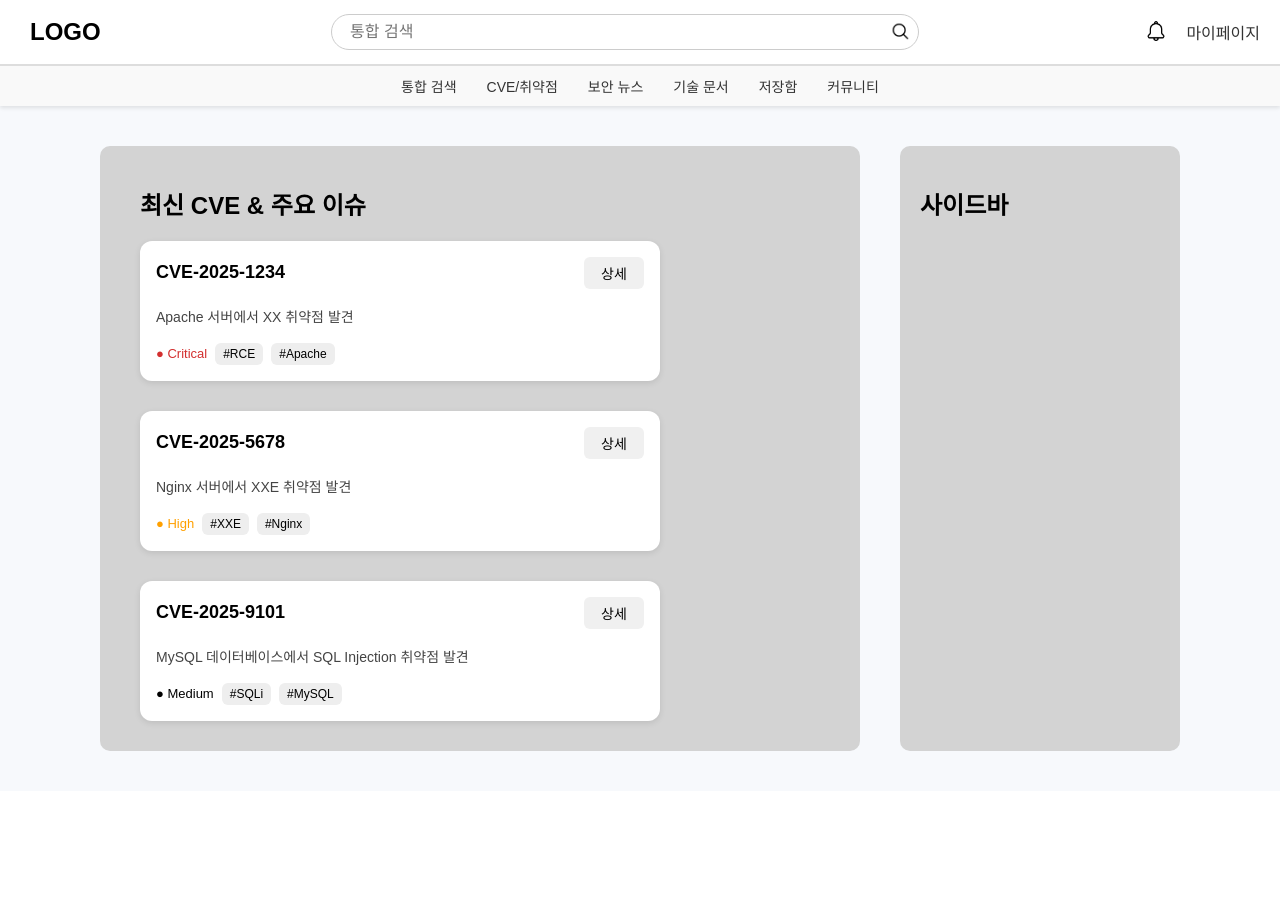
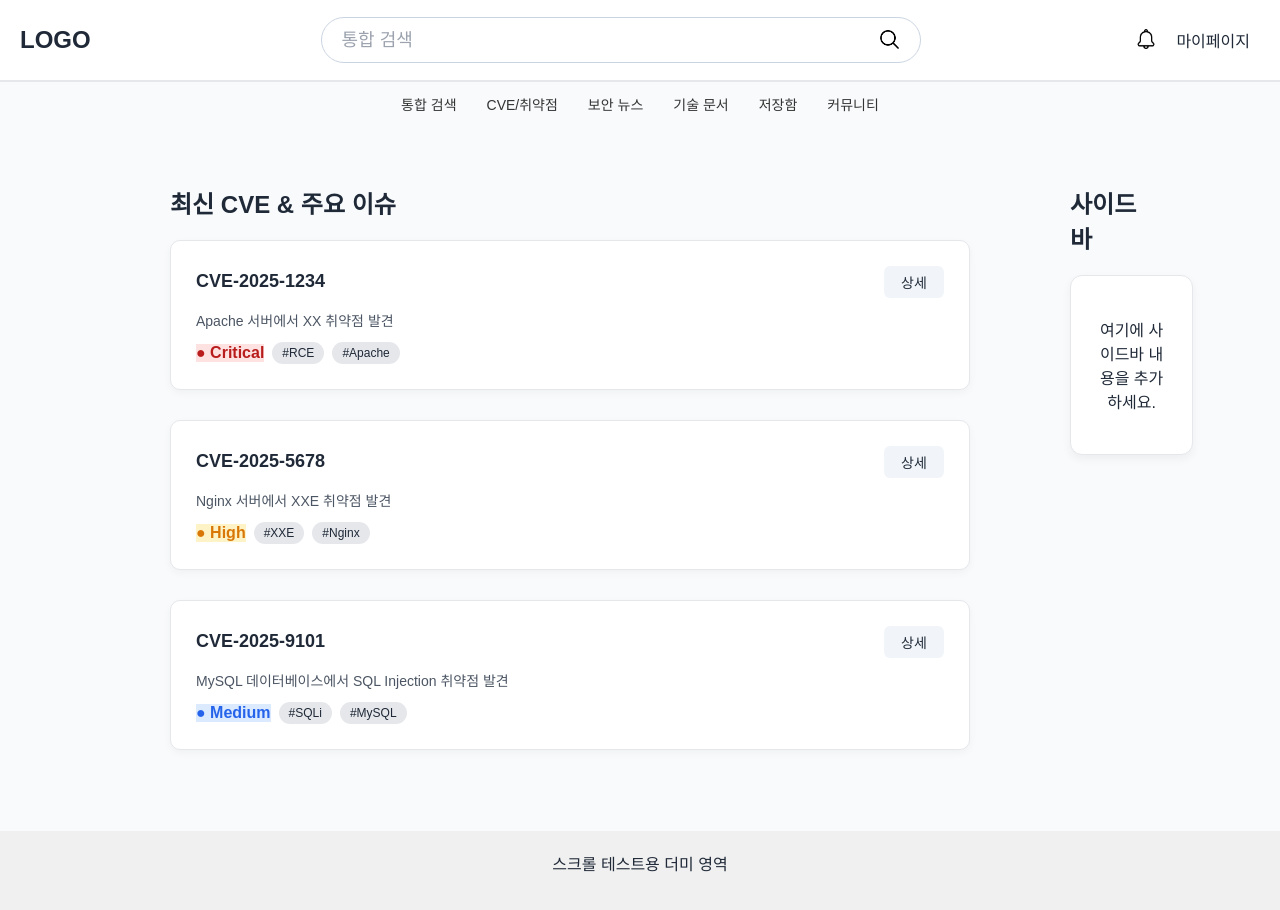
Before and after one commit to mingyu1715/web_project, a plain HTML site: page index.html in a window 1280 px wide. Shown: the top 910 px of the page. Before the commit the page ends 800 px from the top, so only its background shows below. Drawn offline with Linux system fonts and the light colour scheme.

Commit message:
디자인 수정

```diff
--- a/index.html
+++ b/index.html
@@ -78,9 +78,12 @@
                     </div>
                 </div>
             </div>
-            <div class="right-section">
+            <aside class="right-section">
                 <h2>사이드바</h2>
-            </div>
+                <div class="sidebar-container">
+                    <p>여기에 사이드바 내용을 추가하세요.</p>
+                </div>
+            </aside>
         </section>
 
     </main>
--- a/style.css
+++ b/style.css
@@ -1,101 +1,88 @@
-/* Ensure the page is scrollable */
+/* 기본 레이아웃 설정 */
 html, body {
     height: 100%;
-    overflow-y: auto;
+    font-family: 'Arial', sans-serif;
+    background-color: #F8FAFC;
+    color: #1F2937;
+    margin: 0; /* Remove all margins */
+    padding: 0; /* Remove all paddings */
+    margin-bottom: 500px; /* 스크롤 테스트용 */
 }
 
-body {
-    margin: 0;
-    font-family: Arial, sans-serif;
-    margin-bottom: 500px; /* Added large bottom margin for scroll testing */
+/* 헤더 영역 */
+header {
+    position: sticky;
+    background-color: #FFFFFF;
 }
 
 .bar {
     width: 100%;
     display: flex;
-    justify-content: space-between; /* Reverted to space-between */
+    justify-content: space-between;
     align-items: center;
-    background-color: hsl(0, 0%, 100%);
-    padding: 10px;
-    border-bottom: 1px solid #ddd;
-}
-
-header {
-    position: sticky; /* Makes the header stick to the top when scrolling */
-    top: 0;
-    z-index: 1000; /* Ensures it stays above other elements */
-    background-color: white; /* Ensure visibility */
-    box-shadow: 0 2px 4px rgba(0, 0, 0, 0.1); /* Add shadow for better visibility */
+    background-color: #FFFFFF;
+    border-bottom: 1px solid #E5E7EB;
+    height: 80px;
 }
 
 .logo {
     font-size: 24px;
     font-weight: bold;
     margin-left: 20px;
+    color: #1F2937;
 }
 
+/* 검색창 */
 .search-bar {
-    flex-shrink: 0;
     display: flex;
-    align-items: center;
-    justify-content: center;
+    align-items: center; /* Vertically center */
+    justify-content: center; /* Horizontally center */
+    height: 100%; /* Ensure it takes full height of the container */
 }
 
 .search-bar input {
-    width: 570px;
-    font-size: 16px;
-    padding: 8px;
-    border: 1px solid #ccc;
-    border-radius: 20px;
+    width: 600px; /* Exact width */
+    height: 46px; /* Exact height */
+    font-size: 18px;
+    border: 1px solid #CBD5E1;
+    border-radius: 23px; /* Exact border radius */
     outline: none;
+    padding: 0 20px; /* Adjusted padding for alignment */
+    background-color: #FFFFFF;
+    box-sizing: border-box; /* Ensure consistent sizing */
+    margin: 0 auto; /* Center horizontally if needed */
 }
 
 .search-bar input::placeholder {
-    margin-left: 20px;
-    padding-left: 10px;
+    color: #9CA3AF;
 }
 
 .search-bar button {
     background: none;
     border: none;
     cursor: pointer;
-    margin-left: -35px;
+    margin-left: -50px;
 }
 
 .search-bar img {
-    width: 20px;
-    height: 20px;
+    width: 24px;
+    height: 24px;
 }
 
-/* mypage 링크 스타일 유지 */
-.mypage {
-    padding: 10px 0;
-    margin-right: 30px; /* Increased right margin by 10px */
-    margin-left: 10px; /* Added left margin to create space from the wall */
+/* 마이페이지 및 알림 */
+.mypage, .notification, .mypage-notification-wrapper {
+    display: flex;
+    align-items: center;
 }
 
-.mypage a {
-    font-size: 1rem;
-    font-weight: 500;
-    color: #333;
-    text-decoration: none;
-}
-
-.mypage a:hover {
-    color: #007BFF;
+.mypage-notification-wrapper {
+    justify-content: flex-end;
 }
 
 .notification {
     margin-right: 10px;
 }
 
-.mypage,
-.notification {
-    display: flex;
-    align-items: center;
-}
-
-/* 알림 아이콘 버튼 스타일 */
 .notification button {
     background: none;
     border: none;
@@ -108,96 +95,109 @@ header {
     height: 20px;
 }
 
-.mypage a:hover {
-    color: #007BFF;
+.mypage {
+    padding: 10px 0;
+    margin: 0 30px 0 10px;
 }
 
-.mypage-notification-wrapper {
-    display: flex;
-    align-items: center;
-    justify-content: flex-end; /* Align mypage and notification next to each other */
+.mypage a {
+    font-size: 1rem;
+    font-weight: 500;
+    color: #1F2937;
+    text-decoration: none;
 }
 
+.mypage a:hover {
+    color: #3B82F6;
+}
+
+/* 메뉴 영역 */
 .menu {
+    height: 43px;
     display: flex;
     justify-content: center;
-    padding: 10px 10px;
-    background-color: #f9f9f9;
-    border-top: 1px solid #ddd;
+    align-items: center; /* Ensure vertical alignment */
+    background-color: #F8FAFC;
+    border-top: 1px solid #E5E7EB;
 }
 
 .menu a {
-    margin: 0 15px;
     text-decoration: none;
-    color: #333;
-    font-size: 14px;
+    color: #333333; /* Default color */
+    font-size: 14px; /* Exact font size */
+    padding: 10px 15px; /* Add padding for better click area */
+    transition: background-color 0.2s ease, color 0.2s ease; /* Smooth hover effect */
 }
 
 .menu a:hover {
-    color: #007BFF;
+    background-color: rgba(37, 99, 235, 0.1); /* Blue with 10% transparency */
+    color: #2563EB; /* Blue text on hover */
+    border-bottom: 3px solid #2563EB; /* Add a blue border to attach the box */
 }
 
-/* Main content section */
+/* 메인 콘텐츠 영역 */
 .main-content {
     display: flex;
     justify-content: space-between;
-    padding: 40px 50px; /* Increased top padding to lower the sections */
-    background-color: #f7f9fc;
-    height: auto; /* Adjust height dynamically */
+    padding: 20px 120px; /* 바깥 여백 120px */
 }
 
-.main-content .left-section {
-    flex: 3;
-    margin-left: 50px;
-    margin-right: 20px; /* Increased space between left and right sections */
-    background-color: #d3d3d3;
-    padding: 20px;
-    border-radius: 10px;
-    height: auto; /* Allow sections to adjust height dynamically */
+.left-section h2 {
+    color: #1F2937;
 }
 
-.main-content .left-section h2 {
-    margin-left: 20px; /* Align with the left edge of the card */
+/* 좌우 간격 맞추기 */
+
+.left-section {
+    flex: 2.7;
+    padding: 20px;
+    margin-left: 30px; /* 왼쪽 여백 30px */
+    margin-right: 30px; /* 오른쪽 여백 30px */
 }
 
-.main-content .right-section {
-    flex: 1;
-    background-color: #d3d3d3;
+.right-section {
+    flex: 1.3;
     padding: 20px;
-    margin-right: 50px;
-    margin-left: 20px; /* Increased space between left and right sections */
-    border-radius: 10px;
-    height: auto; /* Allow sections to adjust height dynamically */
+    margin-left: 30px; /* 왼쪽 여백 30px */
+    margin-right: 30px; /* 오른쪽 여백 30px */
 }
 
-.cve-box {
-    background-color: #fff;
-    padding: 15px;
-    margin-bottom: 10px;
-    border-radius: 10px;
-    box-shadow: 0 2px 4px rgba(0, 0, 0, 0.1);
+.sidebar-container {
+    width: 100%;
+    background-color: #FFFFFF;
+    border-radius: 12px;
+    padding: 25px;
+    border: 1px solid #E5E7EB;
+    box-shadow: 0 4px 10px rgba(0, 0, 0, 0.05);
+    text-align: center;
 }
 
-/* CVE Card Styles */
 .card {
-    width: 520px;
-    height: 140px;
-    background: #fff;
-    padding: 16px;
-    border-radius: 12px;
-    box-shadow: 0 2px 6px rgba(0, 0, 0, 0.1);
+    width: 800px; /* Adjusted width */
+    height: 150px; /* Slightly increased height */
+    background: #FFFFFF;
+    padding: 25px; /* Reduced padding */
+    border-radius: 10px; /* Slightly reduced border radius */
+    border: 1px solid #E5E7EB;
+    box-shadow: 0 3px 8px rgba(0, 0, 0, 0.04); /* Adjusted shadow */
+    margin-bottom: 25px; /* Reduced margin */
     display: flex;
     flex-direction: column;
     justify-content: space-between;
     box-sizing: border-box;
-    margin-left: 20px;
-    margin-bottom: 10px; /* Added space below each card */
+    transition: transform 0.3s ease, box-shadow 0.3s ease; /* Slightly slower transition */
+}
+
+.card:hover {
+    transform: translateY(-5px); /* Increased hover lift */
+    box-shadow: 0 6px 16px rgba(0, 0, 0, 0.1); /* Enhanced hover shadow */
 }
 
 .card + .card {
     margin-top: 30px;
 }
 
+/* 카드 내부 요소 */
 .card-header {
     display: flex;
     justify-content: space-between;
@@ -210,45 +210,58 @@ header {
 }
 
 .detail-btn {
+    padding: 6px 12px;
+    background: #F1F5F9;
+    border-radius: 6px;
+    border: none;
+    cursor: pointer;
+    font-size: 14px;
     width: 60px;
     height: 32px;
-    background: #f0f0f0;
-    border: none;
-    border-radius: 6px;
-    font-size: 14px;
-    cursor: pointer;
+    color: #1F2937;
 }
 
-.description {
-    margin: 8px 0;
-    font-size: 14px;
-    color: #444;
+.detail-btn:hover {
+    background-color: #E0F2FE;
 }
 
+/* 설명 */
+.description {
+    font-size: 14px;
+    color: #4B5563;
+    margin: 10px 0;
+}
+
+/* 태그 및 심각도 */
 .tags {
     display: flex;
+    flex-wrap: wrap;
     gap: 8px;
     align-items: center;
-    flex-wrap: wrap;
-}
-
-.severity {
-    font-size: 13px;
-}
-
-.critical {
-    color: #d32f2f;
-    font-weight: 500;
 }
 
 .tag {
     font-size: 12px;
-    background: #eee;
-    border-radius: 6px;
-    padding: 4px 8px;
+    background: #E5E7EB;
+    color: #1F2937;
+    padding: 4px 10px;
+    border-radius: 16px;
+}
+
+.critical {
+    background: #FEE2E2;
+    color: #B91C1C;
+    font-weight: 600;
 }
 
 .high {
-    color: #ffa000;
-    font-weight: 500;
+    background: #FEF3C7;
+    color: #D97706;
+    font-weight: 600;
 }
+
+.medium {
+    background: #DBEAFE;
+    color: #2563EB;
+    font-weight: 600;
+}
```
Also changed, not shown: 1 other file.
